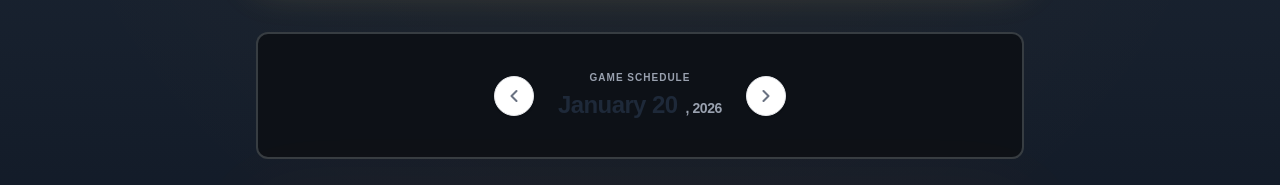
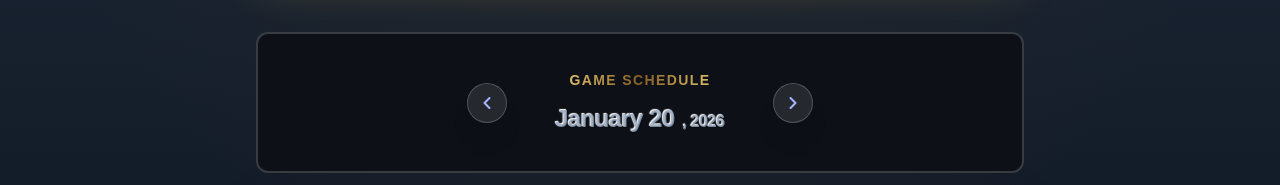
Before and after one commit to bigTLMN/sports-predictor, a Next.js app in the folder web-app/: page / in a window 1280 px wide. Shown: the part 291-476 px from the top of the page. Built offline with nearby package versions, Linux system fonts and the light colour scheme; no server answers; the database is empty.

Commit message:
Modify UI component

```diff
--- a/web-app/app/components/DateNavigator.tsx
+++ b/web-app/app/components/DateNavigator.tsx
@@ -34,39 +34,39 @@ export default function DateNavigator() {
   };
 
   return (
-    <div className="flex items-center justify-center gap-6 my-8">
+    <div className="flex items-center justify-center gap-12 my-8">
       {/* 左箭頭 */}
       <button
         onClick={() => handleNavigation('prev')}
         disabled={isPending}
-        className={`group flex items-center justify-center w-10 h-10 bg-white rounded-full shadow-sm border border-gray-200 transition-all active:scale-95
-          ${isPending ? 'opacity-50 cursor-wait' : 'hover:bg-blue-50 hover:border-blue-200'}
+        className={`group flex items-center justify-center w-10 h-10 bg-white/10 backdrop-blur-md rounded-full border border-white/20 shadow-xl transition-all active:scale-90
+          ${isPending ? 'opacity-30 cursor-wait' : 'hover:bg-white/20 hover:border-blue-400/50'}
         `}
         aria-label="Previous Day"
       >
-        <svg xmlns="http://www.w3.org/2000/svg" width="20" height="20" viewBox="0 0 24 24" fill="none" stroke="currentColor" strokeWidth="2.5" strokeLinecap="round" strokeLinejoin="round" className={`text-gray-500 transition-colors ${!isPending && 'group-hover:text-blue-600'}`}>
+        <svg xmlns="http://www.w3.org/2000/svg" width="20" height="20" viewBox="0 0 24 24" fill="none" stroke="currentColor" strokeWidth="2.5" strokeLinecap="round" strokeLinejoin="round"
+          className={`text-indigo-300 transition-colors ${!isPending && 'group-hover:text-indigo-600'}`}>
           <path d="m15 18-6-6 6-6"/>
         </svg>
       </button>
 
       {/* 中間日期顯示 */}
       <div className={`flex flex-col items-center select-none transition-opacity duration-200 ${isPending ? 'opacity-50' : 'opacity-100'}`}>
-        <span className="text-[10px] font-bold tracking-widest text-gray-400 uppercase mb-1">
+        <span className="text-[14px] font-bold tracking-widest bg-gradient-to-r from-[#dfbd69] via-[#855e23] to-[#dfbd69] bg-clip-text text-transparent uppercase mb-3">
           Game Schedule
         </span>
         <div className="flex items-baseline gap-2">
           {isPending ? (
-            // 讀取時顯示轉圈圈或 Loading 文字
-            <div className="flex items-center gap-2 h-8">
-                <span className="animate-spin h-4 w-4 border-2 border-gray-300 border-t-blue-600 rounded-full"></span>
-                <span className="text-sm font-bold text-gray-400">UPDATING...</span>
+            <div className="flex items-center gap-4 h-8">
+                <span className="animate-spin h-5 w-5 border-3 border-slate-100 border-t-slate-800 rounded-full"></span>
+                <span className="text-sm font-bold text-slate-600 uppercase transition-opacity duration-1000">UPDATING...</span>
             </div>
           ) : (
             <>
-              <span className="text-2xl font-black text-gray-800 tracking-tight">
+              <span className="text-2xl font-black text-slate-400/80 tracking-tight [text-shadow:_-1px_-1px_1px_white,_1px_1px_1px_rgba(0,0,0,0.2)]">
                 {format(currentDate, 'MMMM d')}
               </span>
-              <span className="text-sm font-semibold text-gray-400">
+              <span className="text-base font-black text-slate-400/80 tracking-tight [text-shadow:_-1px_-1px_1px_white,_1px_1px_1px_rgba(0,0,0,0.2)]">
                 {format(currentDate, ', yyyy')}
               </span>
             </>
@@ -78,12 +78,13 @@ export default function DateNavigator() {
       <button
         onClick={() => handleNavigation('next')}
         disabled={isPending}
-        className={`group flex items-center justify-center w-10 h-10 bg-white rounded-full shadow-sm border border-gray-200 transition-all active:scale-95
-          ${isPending ? 'opacity-50 cursor-wait' : 'hover:bg-blue-50 hover:border-blue-200'}
+        className={`group flex items-center justify-center w-10 h-10 bg-white/10 backdrop-blur-md rounded-full border border-white/20 shadow-xl transition-all active:scale-90
+          ${isPending ? 'opacity-30 cursor-wait' : 'hover:bg-white/20 hover:border-blue-400/50'}
         `}
         aria-label="Next Day"
       >
-        <svg xmlns="http://www.w3.org/2000/svg" width="20" height="20" viewBox="0 0 24 24" fill="none" stroke="currentColor" strokeWidth="2.5" strokeLinecap="round" strokeLinejoin="round" className={`text-gray-500 transition-colors ${!isPending && 'group-hover:text-blue-600'}`}>
+        <svg xmlns="http://www.w3.org/2000/svg" width="20" height="20" viewBox="0 0 24 24" fill="none" stroke="currentColor" strokeWidth="2.5" strokeLinecap="round" strokeLinejoin="round"
+          className={`text-indigo-300 transition-colors ${!isPending && 'group-hover:text-indigo-600'}`}>
           <path d="m9 18 6-6-6-6"/>
         </svg>
       </button>
--- a/web-app/app/components/TrendChart.tsx
+++ b/web-app/app/components/TrendChart.tsx
@@ -32,7 +32,7 @@ export default function TrendChart({
 
       {/* 標題區塊 */}
       <div className="flex justify-end items-end mb-3 px-1">
-        <div className="text-[10px] font-black flex items-center gap-1" style={{ color }}>
+        <div className="text-[12px] font-semibold flex items-center gap-1 bg-current/10 px-2 py-0.5 rounded-full backdrop-blur-sm" style={{ color }}>
           <span className="w-2 h-2 rounded-full" style={{ backgroundColor: color }}></span>
           {label} (Last {days} Days)
         </div>
```
